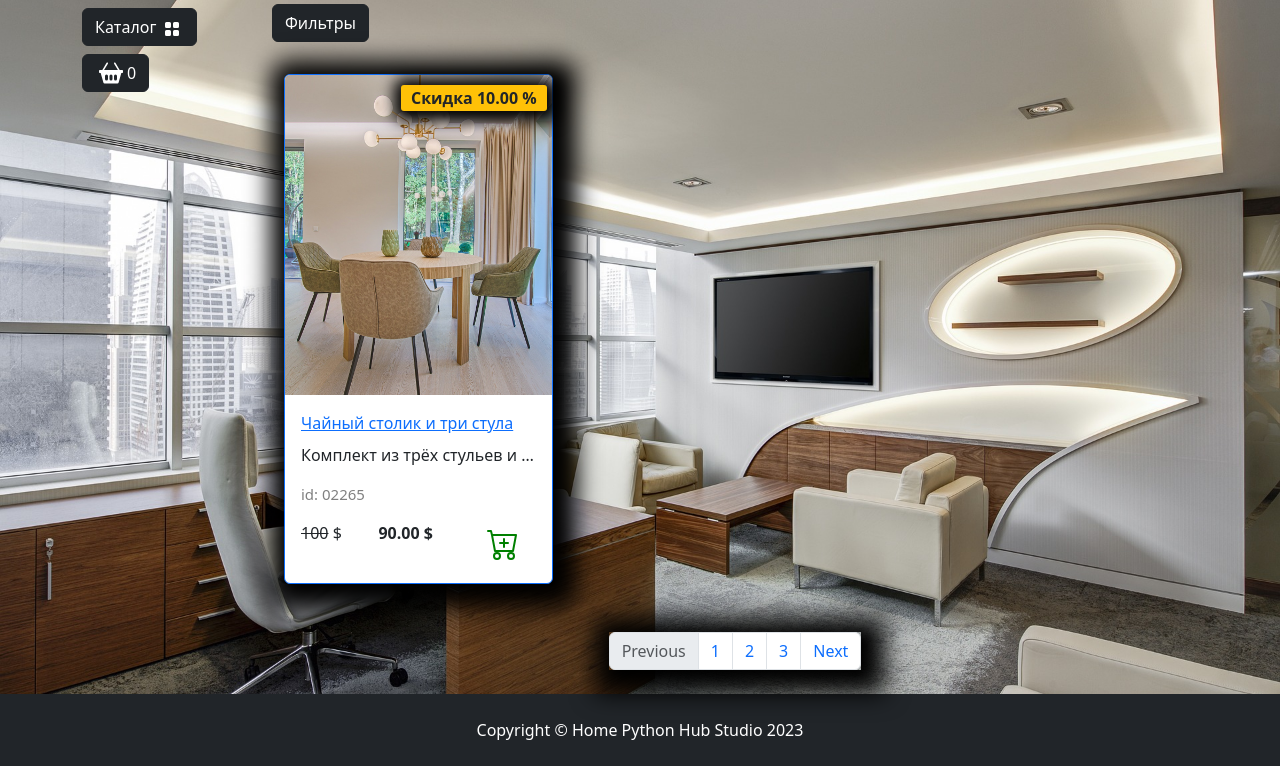
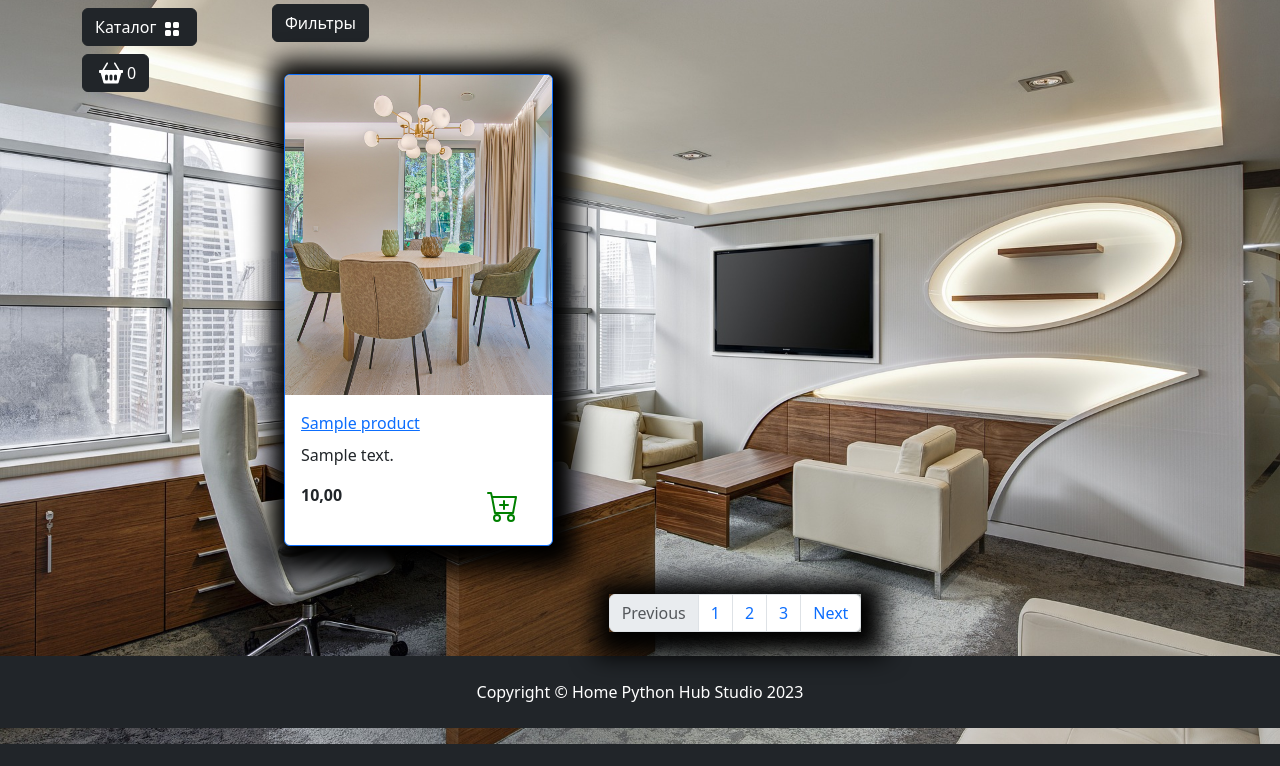
Before and after one commit to katsuyorii/eCommerce-Guide-Youtube, a Django app: page /catalog/ in a window 1280 px wide. Shown: the part 56-822 px from the top of the page. After the commit the page ends 800 px from the top, so only its background shows below. Run offline with Django 5.2, Linux system fonts and the light colour scheme; tables that the repository leaves empty hold one stand-in row (values such as "Sample post"); some libraries are stand-ins or nearby versions.

Commit message:
edit listview and tepmplate

```diff
--- a/eCommerce/goods/templates/goods/catalog.html
+++ b/eCommerce/goods/templates/goods/catalog.html
@@ -49,20 +49,20 @@
         </form>
     </div>
     <!-- Карта товара -->
+    {% for product in products %}
     <div class="col-lg-4 col-md-6 p-4">
         <div class="card border-primary rounded custom-shadow">
             <img src="../deps/images/goods/set of tea table and three chairs.jpg" class="card-img-top" alt="...">
             <div class="card-body">
                 <a href="../goods/product.html">
-                    <p class="card-title">Чайный столик и три стула</p>
+                    <p class="card-title">{{ product.name }}</p>
                 </a>
-                <p class="card-text text-truncate">Комплект из трёх стульев и дизайнерский столик для гостинной комнаты.</p>
-                <p class="product_id">id: 02265</p>
+                <p class="card-text text-truncate">{{ product.desc }}</p>
                 <div class="d-flex justify-content-between">
-                    <p><s>100</s> $</p>
+                    {% comment %} <p><s>{{ product.price }}</s> $</p>
                     <p><strong>90.00 $</strong></p>
-                    <span class="badge bg-warning text-dark">Скидка 10.00 %</span>
-                    <!-- <p><strong>100.00 $</strong></p> -->
+                    <span class="badge bg-warning text-dark">Скидка {{ product.discount }} %</span> {% endcomment %}
+                    <p><strong>{{ product.price }}</strong></p>
                     <a href="#" class="btn add-to-cart">
                         <img class="mx-1" src="{% static 'deps/icons/cart-plus.svg' %}" alt="Catalog Icon"
                             width="32" height="32">
@@ -71,6 +71,7 @@
             </div>
         </div>
     </div>
+    {% endfor %}
 </div>
 <!-- Пагинация -->
 <nav aria-label="Page navigation example">
--- a/eCommerce/goods/views.py
+++ b/eCommerce/goods/views.py
@@ -1,8 +1,11 @@
-from django.views.generic.base import TemplateView
-from .models import Category
+from django.db.models.query import QuerySet
+from django.views.generic.list import ListView
+from .models import Category, Product
 
-class Catalog(TemplateView):
+class Catalog(ListView):
+    model = Product
     template_name = 'goods/catalog.html'
+    context_object_name = 'products'
 
     def get_context_data(self, **kwargs):
         context = super().get_context_data(**kwargs)
```
